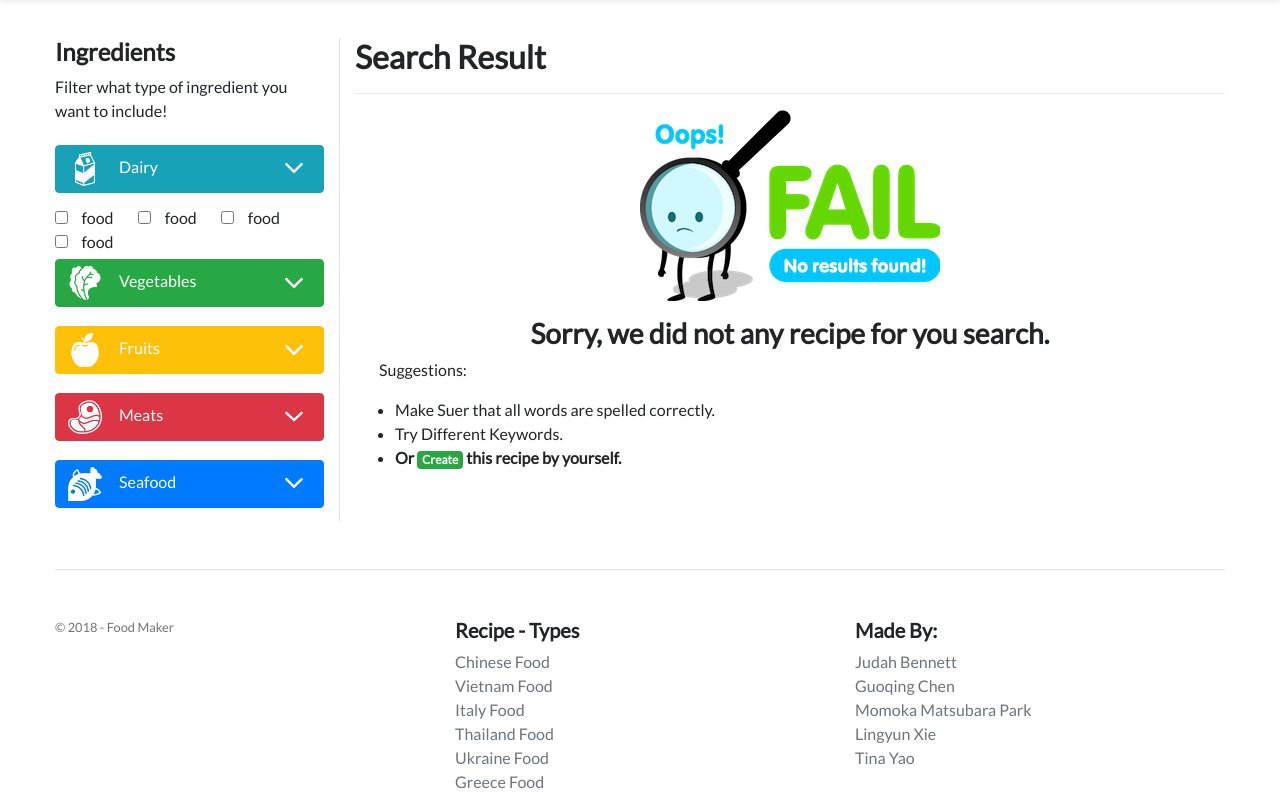
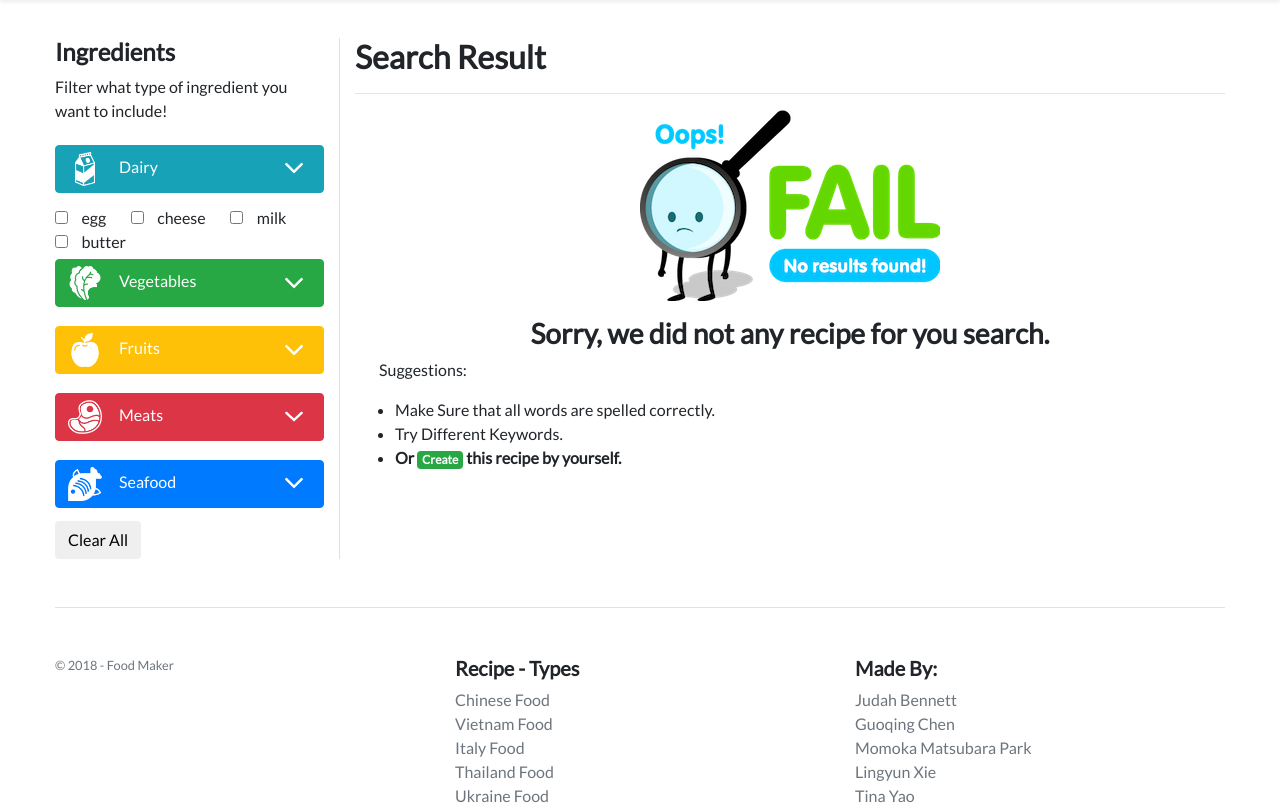
Before and after one commit to sherry998/Cloud-Computing, a PHP site: page /result.html in a window 1280 px wide, after a click on "Dairy". Shown: the part 73-877 px from the top of the page. Run offline with PHP 8.4, Linux system fonts and the light colour scheme.

Commit message:
Ability to  filter recipe by ingredient

```diff
--- a/result.html
+++ b/result.html
@@ -36,51 +36,55 @@
                 <img class="foodIcon" src="img/milk.png"/>Dairy <img src="img/angle-arrow-down.png" class="right"/>
             </button>
             <div id="demo" class="collapse">
-                <span class="check"><input type="checkbox" name="food">food</span>
-                <span class="check"><input type="checkbox" name="food">food</span>
-                <span class="check"><input type="checkbox" name="food">food</span>
-                <span class="check"><input type="checkbox" name="food">food</span>
+                <span class="check"><input type="checkbox"  id="egg" onclick="checkIngredient(this)">egg</span>
+                <span class="check"><input type="checkbox"  id="cheese" onclick="checkIngredient(this)">cheese</span>
+                <span class="check"><input type="checkbox"  id="milk" onclick="checkIngredient(this)">milk</span>
+                <span class="check"><input type="checkbox"  id="butter" onclick="checkIngredient(this)">butter</span>
             </div>
 
             <button type="button" class="btn btn-success filterBtn" data-toggle="collapse" data-target="#demo1">
                 <img class="foodIcon" src="img/salad.png"/>Vegetables <img src="img/angle-arrow-down.png"
                                                                            class="right"/></button>
             <div id="demo1" class="collapse">
-                <span class="check"><input type="checkbox" name="food">food</span>
-                <span class="check"><input type="checkbox" name="food">food</span>
-                <span class="check"><input type="checkbox" name="food">food</span>
-                <span class="check"><input type="checkbox" name="food">food</span>
+                <span class="check"><input type="checkbox"  id="tomato" onclick="checkIngredient(this)">tomato</span>
+                <span class="check"><input type="checkbox" id="potato" onclick="checkIngredient(this)">potato</span>
+                <span class="check"><input type="checkbox"  id="corn" onclick="checkIngredient(this)">corn</span>
+                <span class="check"><input type="checkbox"  id="carrot" onclick="checkIngredient(this)">carrot</span>
+                <span class="check"><input type="checkbox" id="lettuce" onclick="checkIngredient(this)">lettuce</span>
+                <span class="check"><input type="checkbox"  id="mushroom" onclick="checkIngredient(this)">mushroom</span>
             </div>
 
             <button type="button" class="btn btn-warning filterBtn" data-toggle="collapse" data-target="#demo2">
                 <img class="foodIcon" src="img/apple.png"/>Fruits <img src="img/angle-arrow-down.png" class="right"/>
             </button>
             <div id="demo2" class="collapse">
-                <span class="check"><input type="checkbox" name="food">food</span>
-                <span class="check"><input type="checkbox" name="food">food</span>
-                <span class="check"><input type="checkbox" name="food">food</span>
-                <span class="check"><input type="checkbox" name="food">food</span>
+                <span class="check"><input type="checkbox" id="apple" onclick="checkIngredient(this)">apple</span>
+                <span class="check"><input type="checkbox" id="banana" onclick="checkIngredient(this)">banana</span>
+                <span class="check"><input type="checkbox" id="strawberries" onclick="checkIngredient(this)">
+                    strawberries</span>
+                <span class="check"><input type="checkbox" id="grapes" onclick="checkIngredient(this)">grapes</span>
             </div>
 
             <button type="button" class="btn btn-danger filterBtn" data-toggle="collapse" data-target="#demo3">
                 <img class="foodIcon" src="img/steak.png"/>Meats <img src="img/angle-arrow-down.png" class="right"/>
             </button>
             <div id="demo3" class="collapse">
-                <span class="check"><input type="checkbox" name="food">food</span>
-                <span class="check"><input type="checkbox" name="food">food</span>
-                <span class="check"><input type="checkbox" name="food">food</span>
-                <span class="check"><input type="checkbox" name="food">food</span>
+                <span class="check"><input type="checkbox" id="pork" onclick="checkIngredient(this)">pork</span>
+                <span class="check"><input type="checkbox" id="beef" onclick="checkIngredient(this)">beef</span>
+                <span class="check"><input type="checkbox" id="chicken" onclick="checkIngredient(this)">chicken</span>
+                <span class="check"><input type="checkbox" id="lamb" onclick="checkIngredient(this)">lamb</span>
             </div>
 
             <button type="button" class="btn btn-primary filterBtn" data-toggle="collapse" data-target="#demo4">
                 <img class="foodIcon" src="img/fish.png"/>Seafood <img src="img/angle-arrow-down.png" class="right"/>
             </button>
             <div id="demo4" class="collapse">
-                <span class="check"><input type="checkbox" name="food">food</span>
-                <span class="check"><input type="checkbox" name="food">food</span>
-                <span class="check"><input type="checkbox" name="food">food</span>
-                <span class="check"><input type="checkbox" name="food">food</span>
+                <span class="check"><input type="checkbox" id="fish" onclick="checkIngredient(this)">fish</span>
+                <span class="check"><input type="checkbox" id="shrimp" onclick="checkIngredient(this)">shrimp</span>
             </div>
+            <button type="button" class="btn btn-basic" onclick="clearAll()">
+                Clear All
+            </button>
         </div>
 
         <div class="col-sm-9 container">
@@ -278,7 +282,7 @@
                         <div>
                                 <p class= "list-heading">Suggestions:</p>
                                 <ul>
-                                    <li>Make Suer that all words are spelled correctly.</li>
+                                    <li>Make Sure that all words are spelled correctly.</li>
                                     <li>Try Different Keywords.</li>
                                     <li> <b>Or <a href="createRecipe.html"><span class="badge badge-success">Create </span></a> this recipe by yourself.</b></li>
                                 </ul>
```
Also changed, not shown: js/loadRecipe.js (+34 -4 lines), php/retrieveRecipeInfo.php (+51 -12 lines).
